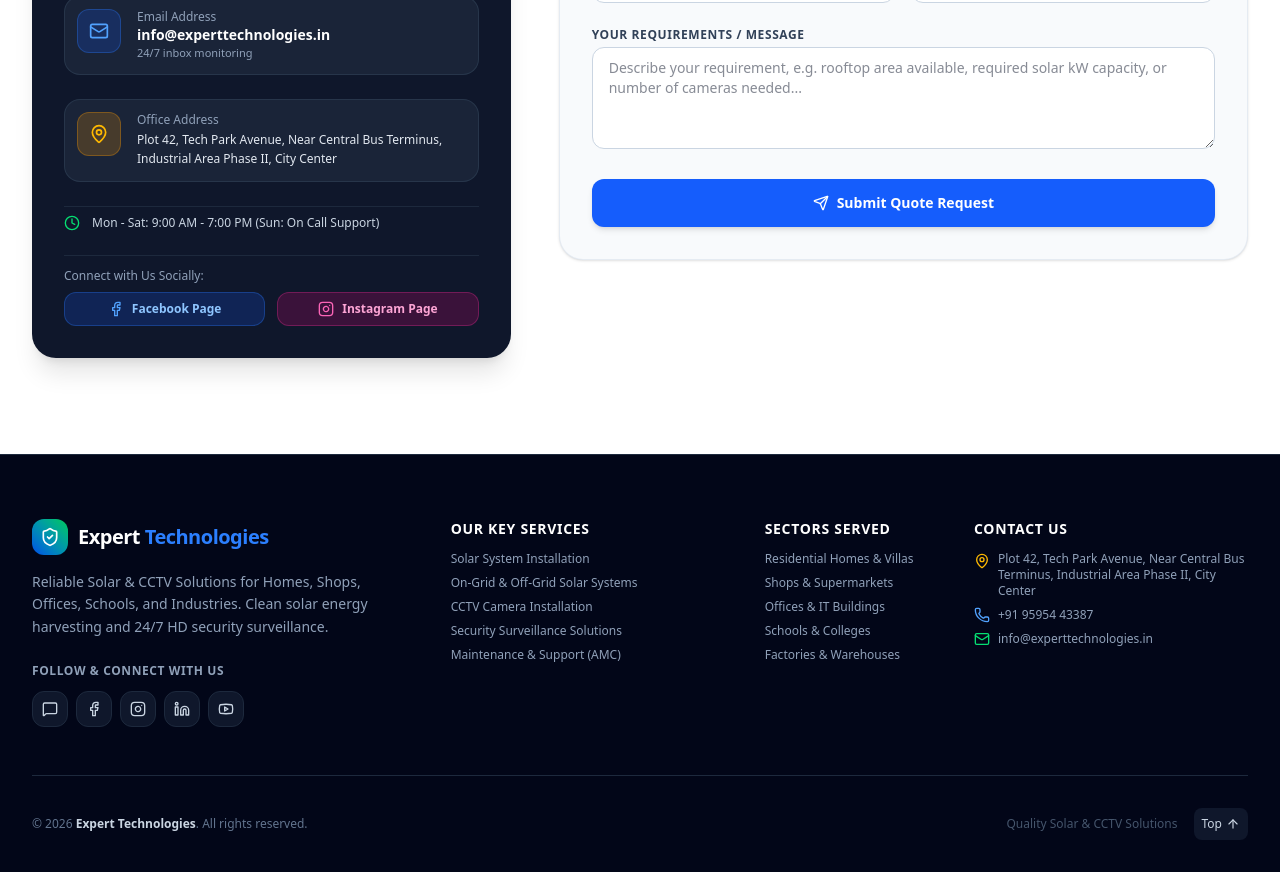
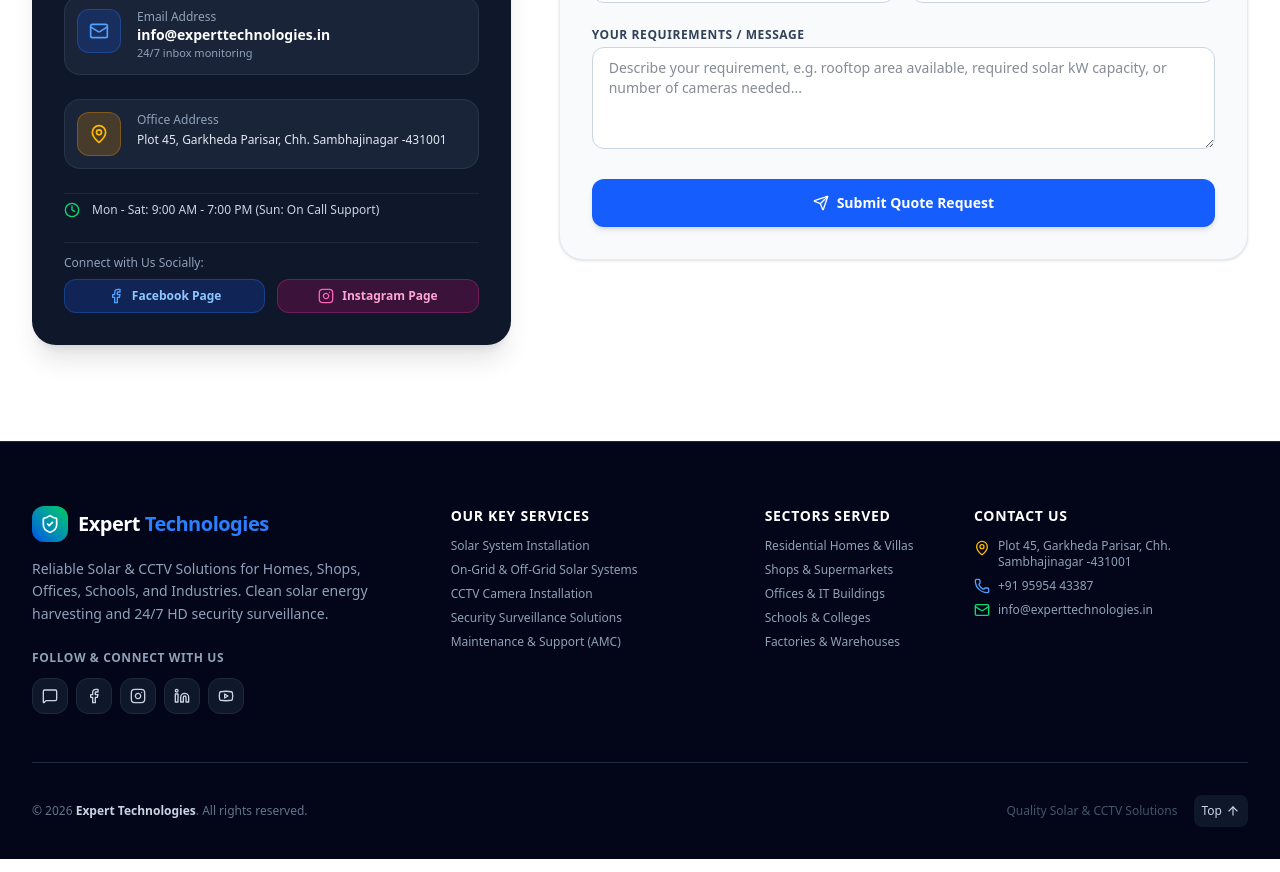
Before and after one commit to experttech11/Experttech, a React (Vite) app: page / in a window 1280 px wide. Shown: the part 6800-7672 px from the top of the page. Built offline with nearby package versions, Linux system fonts and the light colour scheme.

Commit message:
chore: update company address and map location
Update the physical office address and associated Google Maps URL to reflect the new location in Chh. Sambhajinagar.

```diff
--- a/src/data/servicesData.ts
+++ b/src/data/servicesData.ts
@@ -21,8 +21,8 @@
   instagramUrl: 'https://www.instagram.com/experttech4u?igsh=Njk1am16dXBrMnA3',
   linkedin: 'https://linkedin.com/company/experttechnologies',
   youtube: 'https://youtube.com/@experttechnologies',
-  address: 'Plot 42, Tech Park Avenue, Near Central Bus Terminus, Industrial Area Phase II, City Center',
-  googleMapsUrl: 'https://maps.google.com/?q=Expert+Technologies+Solar+CCTV',
+  address: 'Plot 45, Garkheda Parisar, Chh. Sambhajinagar -431001',
+  googleMapsUrl: 'https://maps.google.com/?q=Plot+45+Garkheda+Parisar+Chh+Sambhajinagar+431001',
   workingHours: 'Mon - Sat: 9:00 AM - 7:00 PM (Sun: On Call Support)',
   yearsExperience: 8,
   completedProjects: '650+',
```
